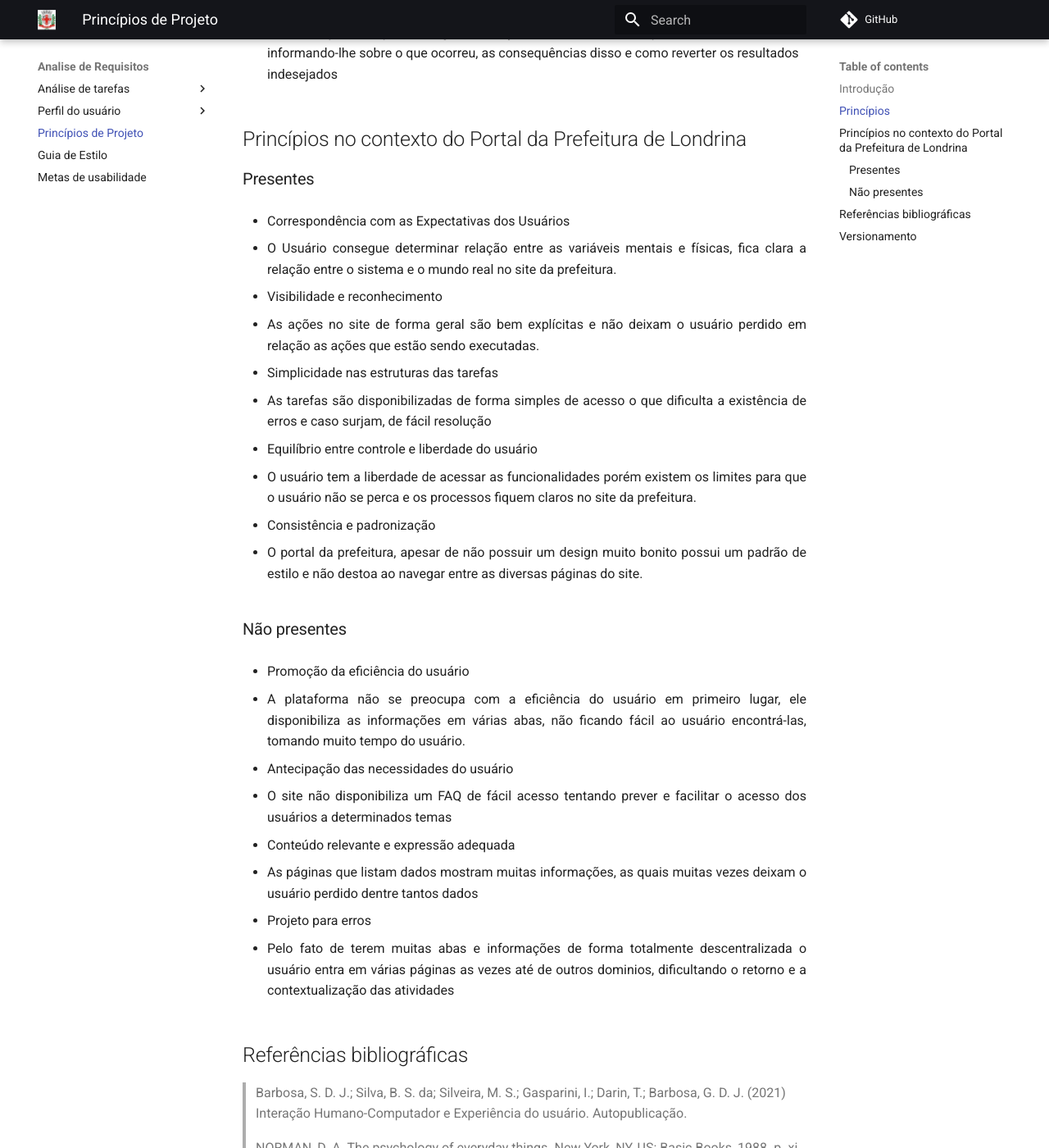
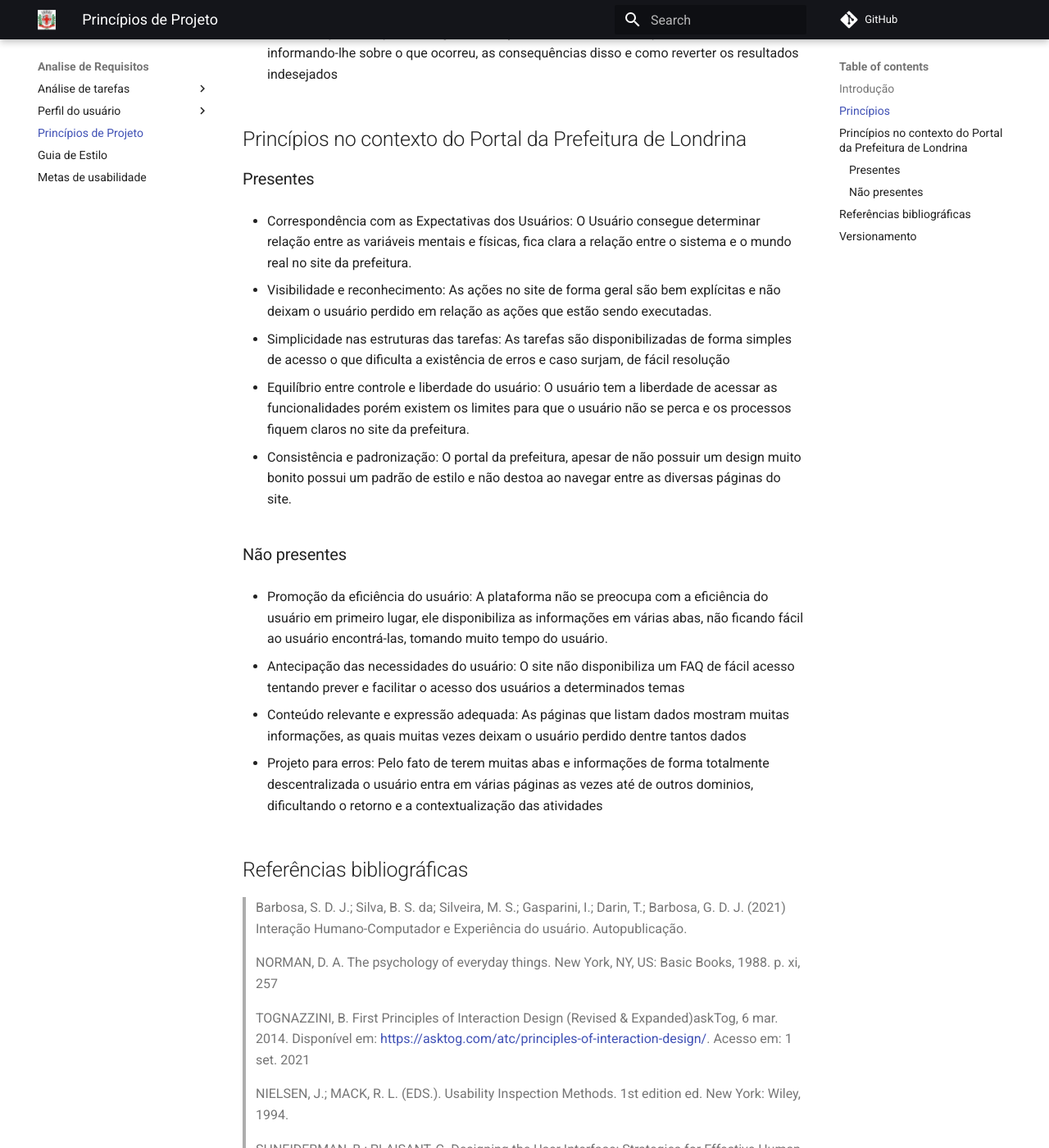
Before and after one commit to Interacao-Humano-Computador/2021.1-Prefeitura-de-Londrina, an MkDocs documentation site: the page built from docs/analise_de_requisitos/principios_de_projeto.md, in a window 1280 px wide and 1400 px high, scrolled down 1317 px. Shown: the whole window at 82% size. Built offline with MkDocs 1.6.1 and Material for MkDocs 9.7.7, drawn with Linux system fonts in a browser that asks for light colours; comment, search, counter and statistics services are not loaded; some of the changed text lies outside the part shown.

```diff
--- a/docs/analise_de_requisitos/principios_de_projeto.md
+++ b/docs/analise_de_requisitos/principios_de_projeto.md
@@ -37,41 +37,25 @@ Os princípios de projeto têm um ponto em comum: eles não visam apenas resolve
 
 ### Presentes
 
-- Correspondência com as Expectativas dos Usuários
+ - Correspondência com as Expectativas dos Usuários: O Usuário consegue determinar relação entre as variáveis mentais e físicas, fica clara a relação entre o sistema e o mundo real no site da prefeitura.
 
-  - <p style="text-align: justify">O Usuário consegue determinar relação entre as variáveis mentais e físicas, fica clara a relação entre o sistema e o mundo real no site da prefeitura.</p>
+- Visibilidade e reconhecimento: As ações no site de forma geral são bem explícitas e não deixam o usuário perdido em relação as ações que estão sendo executadas.
 
-- Visibilidade e reconhecimento
+- Simplicidade nas estruturas das tarefas: As tarefas são disponibilizadas de forma simples de acesso o que dificulta a existência de erros e caso surjam, de fácil resolução
 
-  - <p style="text-align: justify">As ações no site de forma geral são bem explícitas e não deixam o usuário perdido em relação as ações que estão sendo executadas.<p>
+- Equilíbrio entre controle e liberdade do usuário: O usuário tem a liberdade de acessar as funcionalidades porém existem os limites para que o usuário não se perca e os processos fiquem claros no site da prefeitura.
 
-- Simplicidade nas estruturas das tarefas
-
-  - <p style="text-align: justify">As tarefas são disponibilizadas de forma simples de acesso o que dificulta a existência de erros e caso surjam, de fácil resolução</p>
-
-- Equilíbrio entre controle e liberdade do usuário
-
-  - <p style="text-align: justify">O usuário tem a liberdade de acessar as funcionalidades porém existem os limites para que o usuário não se perca e os processos fiquem claros no site da prefeitura.</p>
-
-- Consistência e padronização
-  - <p style="text-align: justify">O portal da prefeitura, apesar de não possuir um design muito bonito possui um padrão de estilo e não destoa ao navegar entre as diversas páginas do site.</p>
+- Consistência e padronização: O portal da prefeitura, apesar de não possuir um design muito bonito possui um padrão de estilo e não destoa ao navegar entre as diversas páginas do site.
 
 ### Não presentes
 
-- Promoção da eficiência do usuário
+- Promoção da eficiência do usuário: A plataforma não se preocupa com a eficiência do usuário em primeiro lugar, ele disponibiliza as informações em várias abas, não ficando fácil ao usuário encontrá-las, tomando muito tempo do usuário.
 
-  - <p style="text-align: justify">A plataforma não se preocupa com a eficiência do usuário em primeiro lugar, ele disponibiliza as informações em várias abas, não ficando fácil ao usuário encontrá-las, tomando muito tempo do usuário.</p>
+- Antecipação das necessidades do usuário: O site não disponibiliza um FAQ de fácil acesso tentando prever e facilitar o acesso dos usuários a determinados temas
 
-- Antecipação das necessidades do usuário
+- Conteúdo relevante e expressão adequada: As páginas que listam dados mostram muitas informações, as quais muitas vezes deixam o usuário perdido dentre tantos dados
 
-  - <p style="text-align: justify">O site não disponibiliza um FAQ de fácil acesso tentando prever e facilitar o acesso dos usuários a determinados temas</p>
-
-- Conteúdo relevante e expressão adequada
-
-  - <p style="text-align: justify">As páginas que listam dados mostram muitas informações, as quais muitas vezes deixam o usuário perdido dentre tantos dados</p>
-
-- Projeto para erros
-  - <p style="text-align: justify">Pelo fato de terem muitas abas e informações de forma totalmente descentralizada o usuário entra em várias páginas as vezes até de outros dominios, dificultando o retorno e a contextualização das atividades</p>
+- Projeto para erros: Pelo fato de terem muitas abas e informações de forma totalmente descentralizada o usuário entra em várias páginas as vezes até de outros dominios, dificultando o retorno e a contextualização das atividades
 
 ## Referências bibliográficas
 
--- a/mkdocs.yml
+++ b/mkdocs.yml
@@ -30,7 +30,7 @@ nav:
       - Personas: analise_de_requisitos/analise_de_tarefas/personas.md
     - Princípios de Projeto: analise_de_requisitos/principios_de_projeto.md
     - Guia de Estilo: analise_de_requisitos/guia_de_estilo.md
-    - Metas de usabilidade: analise_de_requisitos/metas_de_usabilidade/metas.md
+    - Metas de usabilidade: analise_de_requisitos/metas.md
   - Apresentações:
     - Apresentação 1: apresentacao/apresentacao1.md
     - Apresentaçao 2: apresentacao/apresentacao2.md
```
Also changed, not shown: other parts of docs/analise_de_requisitos/principios_de_projeto.md (+1 -1 lines), docs/analise_de_requisitos/metas.md (renamed from docs/analise_de_requisitos/metas_de_usabilidade/metas.md).
